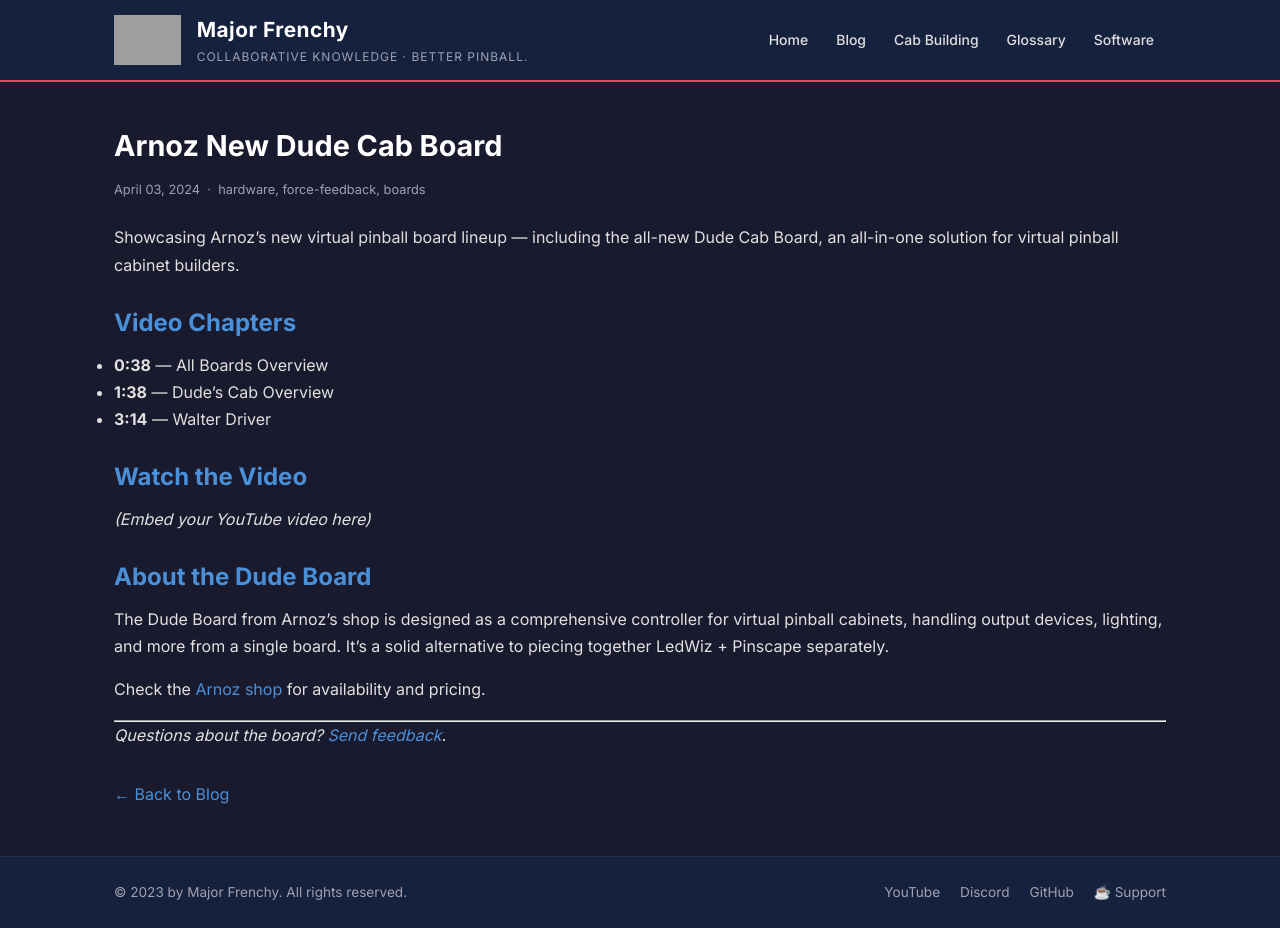
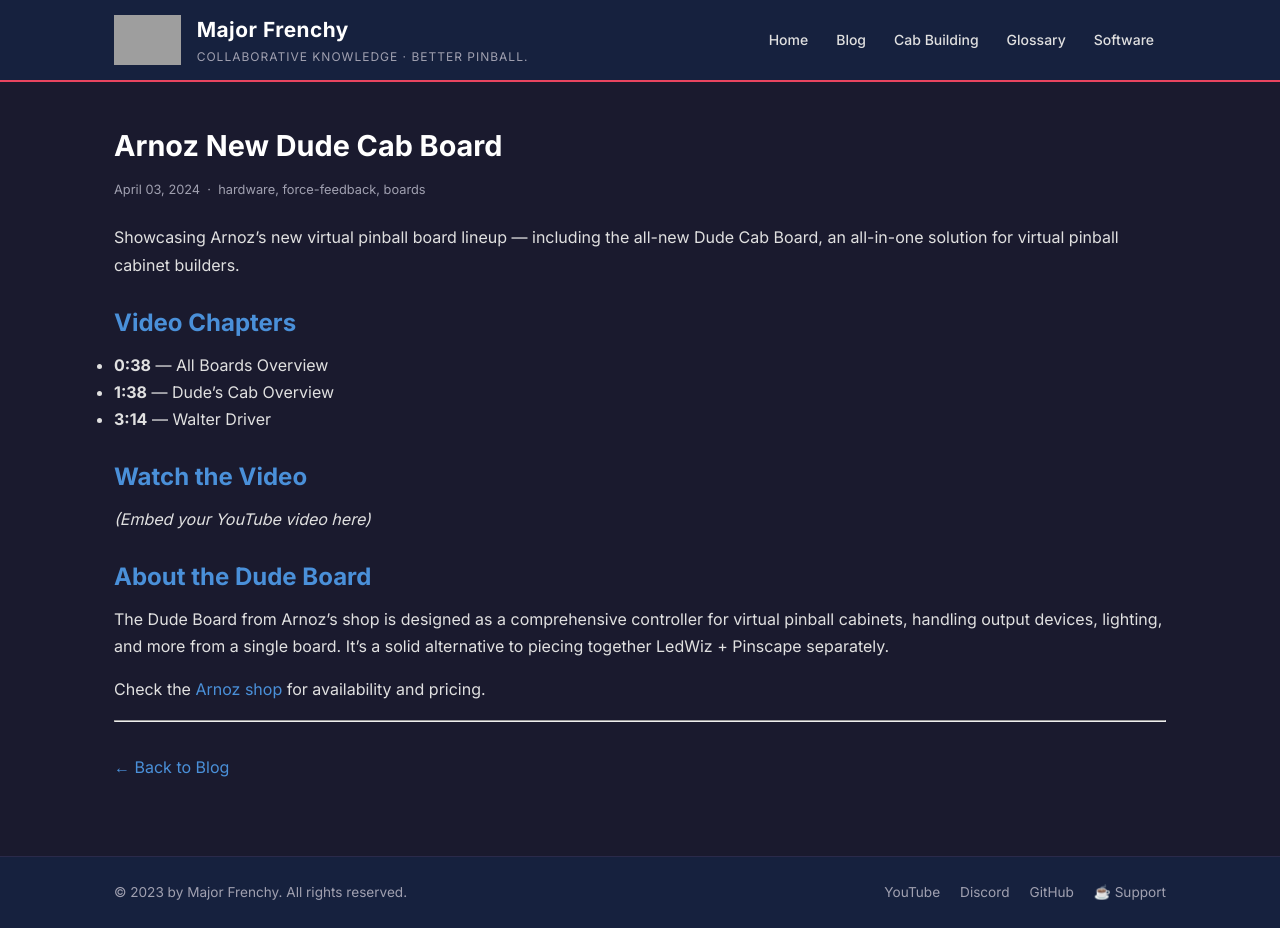
Before and after one commit to MajorFrenchy/MajorFrenchy.github.io, a Jekyll site: the page built from _posts/2024-04-03-arnoz-new-dude-cab-board.md, in a window 1280 px wide and 928 px high. Built offline with Jekyll 4.4.1, drawn with Linux system fonts in a browser that asks for light colours; grey boxes are pictures that could not be loaded.

Commit message:
Update 2024-04-03-arnoz-new-dude-cab-board.md

```diff
--- a/_posts/2024-04-03-arnoz-new-dude-cab-board.md
+++ b/_posts/2024-04-03-arnoz-new-dude-cab-board.md
@@ -24,5 +24,3 @@
 Check the [Arnoz shop](https://shop.arnoz.com) for availability and pricing.
 
 ---
-
-*Questions about the board? [Send feedback](/feedback).*
```
